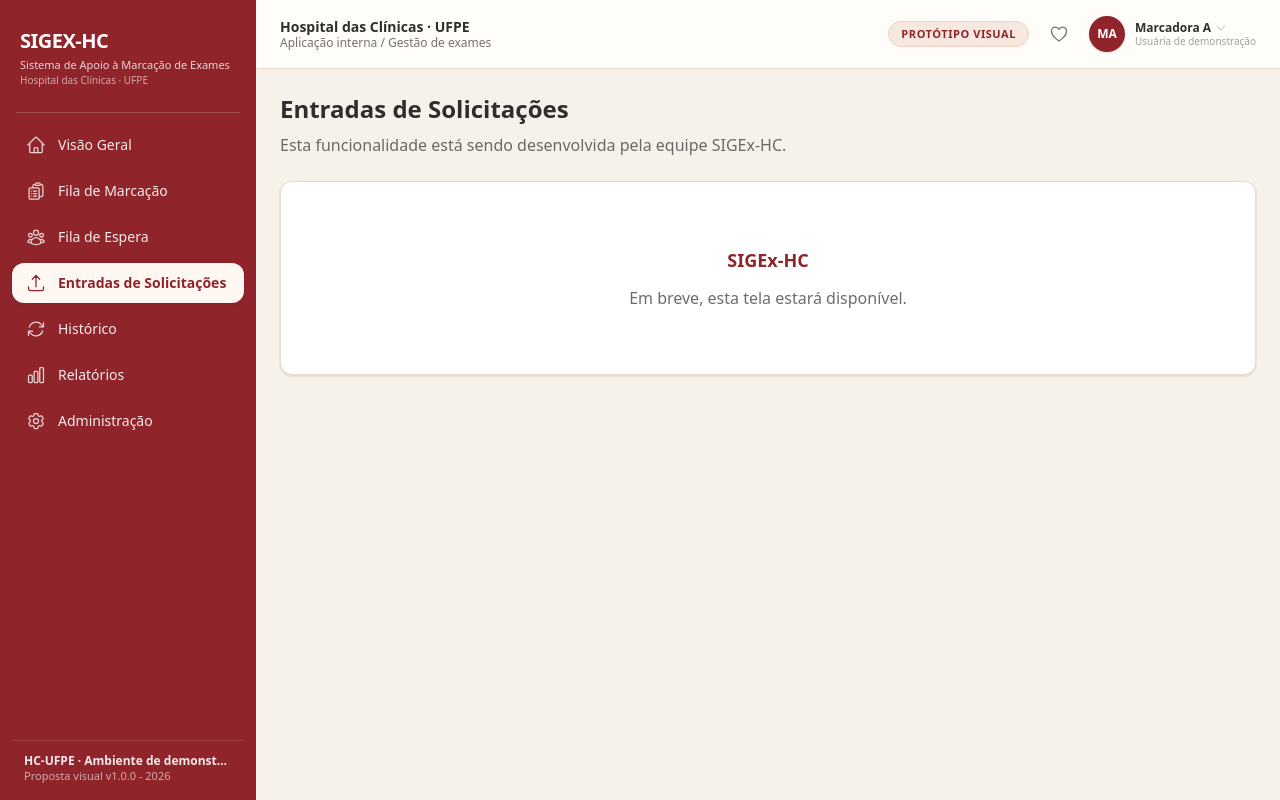
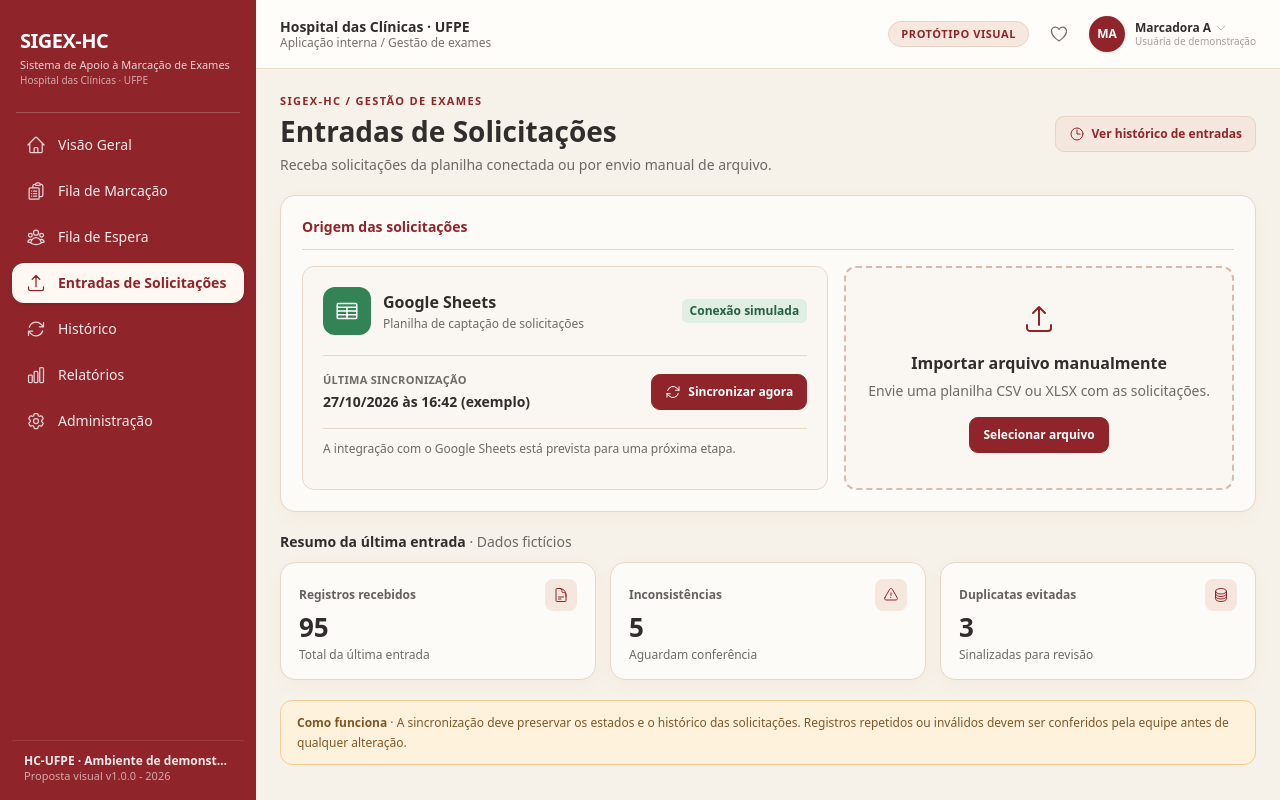
Before and after one commit to efsr-arch/Documenta-o-HC-ProjetoMarca-oExames, a Vue app in the folder FrameWorkTemplate/Framework-SETISD-HC-UFPE/frontend/: page /entradas in a window 1280 px wide. Built offline with nearby package versions, Linux system fonts and the light colour scheme; no server answers; sample sign-in values are in the browser's storage.

Commit message:
feat: adiciona tela de entradas de solicitações

```diff
--- a/FrameWorkTemplate/Framework-SETISD-HC-UFPE/frontend/src/router/index.ts
+++ b/FrameWorkTemplate/Framework-SETISD-HC-UFPE/frontend/src/router/index.ts
@@ -3,6 +3,7 @@ import { useAuthStore } from '../stores/auth';
 import VisaoGeral from '../views/VisaoGeral.vue';
 import FilaMarcacao from '../views/FilaMarcacao.vue';
 import FilaEspera from '../views/FilaEspera.vue';
+import EntradasSolicitacoes from '../views/EntradasSolicitacoes.vue';
 import Historico from '../views/Historico.vue';
 import Login from '../views/Login.vue';
 import Configuracoes from '../views/Configuracoes.vue';
@@ -49,7 +50,7 @@ const routes = [
   {
     path: '/entradas',
     name: 'Entradas de Solicitações',
-    component: EmConstrucao,
+    component: EntradasSolicitacoes,
     meta: { requiresAuth: true },
   },
   {
--- /dev/null
+++ b/FrameWorkTemplate/Framework-SETISD-HC-UFPE/frontend/src/views/EntradasSolicitacoes.vue
@@ -0,0 +1,139 @@
+<script setup lang="ts">
+import {
+  ArrowPathIcon,
+  ArrowUpTrayIcon,
+  CircleStackIcon,
+  ClockIcon,
+  DocumentTextIcon,
+  ExclamationTriangleIcon,
+  TableCellsIcon,
+} from '@heroicons/vue/24/outline';
+import Card from '../components/Card.vue';
+
+const indicadores = [
+  { titulo: 'Registros recebidos', valor: 95, legenda: 'Total da última entrada', icone: DocumentTextIcon },
+  { titulo: 'Inconsistências', valor: 5, legenda: 'Aguardam conferência', icone: ExclamationTriangleIcon },
+  { titulo: 'Duplicatas evitadas', valor: 3, legenda: 'Sinalizadas para revisão', icone: CircleStackIcon },
+];
+</script>
+
+<template>
+  <section class="space-y-5 text-paper-text">
+    <header class="flex flex-wrap items-center justify-between gap-3">
+      <div>
+        <p class="text-[11px] font-extrabold tracking-[.12em] text-paper-primary">SIGEX-HC / GESTÃO DE EXAMES</p>
+        <h1 class="mt-1 text-[28px] leading-tight font-extrabold">Entradas de Solicitações</h1>
+        <p class="mt-1.5 text-sm text-paper-text/70">
+          Receba solicitações da planilha conectada ou por envio manual de arquivo.
+        </p>
+      </div>
+      <button type="button" class="acao acao-secundaria" disabled>
+        <ClockIcon class="size-4" aria-hidden="true" />
+        Ver histórico de entradas
+      </button>
+    </header>
+
+    <Card class="painel fontes">
+      <h2 class="mb-4 border-b border-[#e8d6c6] pb-3 text-sm font-bold text-paper-primary">
+        Origem das solicitações
+      </h2>
+      <div class="grid gap-4 lg:grid-cols-[1.35fr_1fr]">
+        <section class="rounded-xl border border-[#e8d6c6] bg-[#faf7f2] p-5">
+          <div class="flex flex-wrap items-center gap-3">
+            <span class="grid size-12 shrink-0 place-items-center rounded-xl bg-[#328457] text-white">
+              <TableCellsIcon class="size-6" aria-hidden="true" />
+            </span>
+            <div class="grow">
+              <h3 class="text-base font-bold">Google Sheets</h3>
+              <p class="mt-0.5 text-xs text-paper-text/70">Planilha de captação de solicitações</p>
+            </div>
+            <span class="rounded-md bg-[#e0eee3] px-2 py-1 text-xs font-semibold text-[#285f43]">
+              Conexão simulada
+            </span>
+          </div>
+          <div class="mt-5 flex flex-wrap items-center justify-between gap-3 border-y border-[#e8d6c6] py-4">
+            <div>
+              <p class="text-[11px] font-bold tracking-wide text-paper-text/70 uppercase">Última sincronização</p>
+              <p class="mt-1 text-sm font-semibold">
+                <time datetime="2026-10-27T16:42:00-03:00">27/10/2026 às 16:42</time> (exemplo)
+              </p>
+            </div>
+            <button type="button" class="acao" disabled>
+              <ArrowPathIcon class="size-4" aria-hidden="true" />
+              Sincronizar agora
+            </button>
+          </div>
+          <p class="mt-3 text-xs text-paper-text/70">
+            A integração com o Google Sheets está prevista para uma próxima etapa.
+          </p>
+        </section>
+
+        <section class="flex min-h-56 flex-col items-center justify-center rounded-xl border-2 border-dashed border-[#d9bbae] bg-[#faf7f2] p-5 text-center">
+          <ArrowUpTrayIcon class="mb-4 size-8 text-paper-primary" aria-hidden="true" />
+          <h3 class="font-bold">Importar arquivo manualmente</h3>
+          <p class="mt-1.5 text-sm text-paper-text/70">Envie uma planilha CSV ou XLSX com as solicitações.</p>
+          <button type="button" class="acao mt-4" disabled>Selecionar arquivo</button>
+        </section>
+      </div>
+    </Card>
+
+    <section class="space-y-2.5" aria-labelledby="resumo-entradas">
+      <h2 id="resumo-entradas" class="text-sm font-bold">Resumo da última entrada <span class="font-normal text-paper-text/70">· Dados fictícios</span></h2>
+      <div class="grid gap-3.5 sm:grid-cols-3">
+        <Card v-for="indicador in indicadores" :key="indicador.titulo" class="painel indicador">
+          <div class="flex items-center justify-between gap-2">
+            <h3 class="text-xs font-bold text-paper-text/75">{{ indicador.titulo }}</h3>
+            <span class="grid size-8 shrink-0 place-items-center rounded-lg bg-[#f5e7dd] text-paper-primary">
+              <component :is="indicador.icone" class="size-4" aria-hidden="true" />
+            </span>
+          </div>
+          <p class="text-[26px] leading-tight font-extrabold">{{ indicador.valor }}</p>
+          <p class="mt-1 text-xs text-paper-text/70">{{ indicador.legenda }}</p>
+        </Card>
+      </div>
+    </section>
+
+    <p class="rounded-xl border border-[#f1ce98] bg-[#fff2dd] px-4 py-3 text-xs leading-relaxed text-[#805724]">
+      <strong>Como funciona</strong> · A sincronização deve preservar os estados e o histórico das solicitações.
+      Registros repetidos ou inválidos devem ser conferidos pela equipe antes de qualquer alteração.
+    </p>
+  </section>
+</template>
+
+<style scoped>
+.painel {
+  border: 1px solid #e8d6c6;
+  border-radius: 15px;
+  background: #fdfbf8;
+  box-shadow: 0 5px 18px #643d240a;
+}
+
+.fontes :deep(.p-6) {
+  padding: clamp(14px, 2vw, 21px);
+}
+
+.indicador :deep(.p-6) {
+  padding: 16px 18px;
+}
+
+.acao {
+  display: inline-flex;
+  align-items: center;
+  justify-content: center;
+  gap: 7px;
+  min-height: 36px;
+  padding: 7px 13px;
+  border: 1px solid var(--color-paper-primary);
+  border-radius: 9px;
+  background: var(--color-paper-primary);
+  color: white;
+  font-size: 12px;
+  font-weight: 700;
+}
+
+.acao-secundaria {
+  border-color: #ebd2c4;
+  background: #f5e7dd;
+  color: var(--color-paper-primary);
+}
+</style>
```
